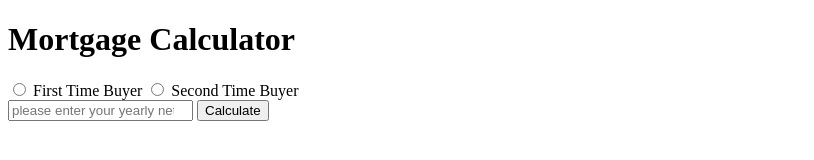
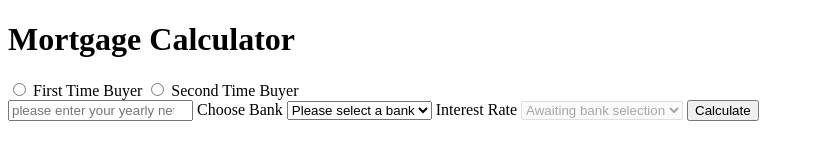
Before and after one commit to Tiernanmark/javescript_project_mt, a plain HTML site: page index.html in a window 1280 px wide. Shown: the whole page, without its empty margins (0-814 px from the left). Drawn offline with Linux system fonts and the light colour scheme.

Commit message:
Addition of drop down selectors for Bank and Rate in HTML

```diff
--- a/index.html
+++ b/index.html
@@ -21,6 +21,18 @@
             </label>
         </div>
         <input type="number" id="annualIncome" placeholder="please enter your yearly net income">
+        <label for="irishBank">Choose Bank</label>
+        <select id="irishBank">
+            <option value="">Please select a bank</option>
+            <option value="boi">Bank of Ireland</option>
+            <option value="aib">AIB</option>
+            <option value="ptsb">PTSB</option>
+            <option value="ebs">EBS</option>
+        </select>
+        <label for="interestRate">Interest Rate</label>
+        <select id="interestRate" disabled>
+            <option value="">Awaiting bank selection</option>
+        </select>
         <button type="button" id="calculateTotalBtn">Calculate</button>
         <p id="totalBorrowing"></p>
         <p id="annualIncomeMessage"></p>
```
